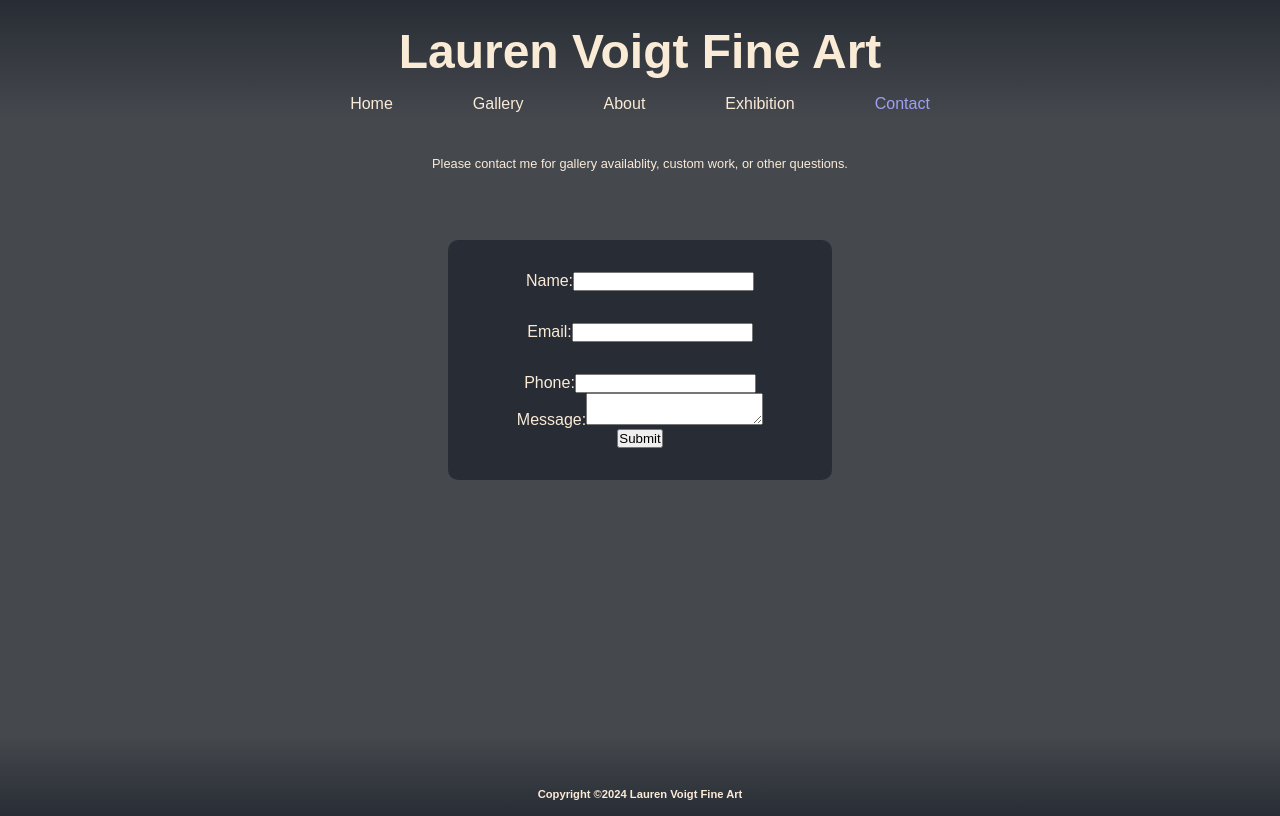
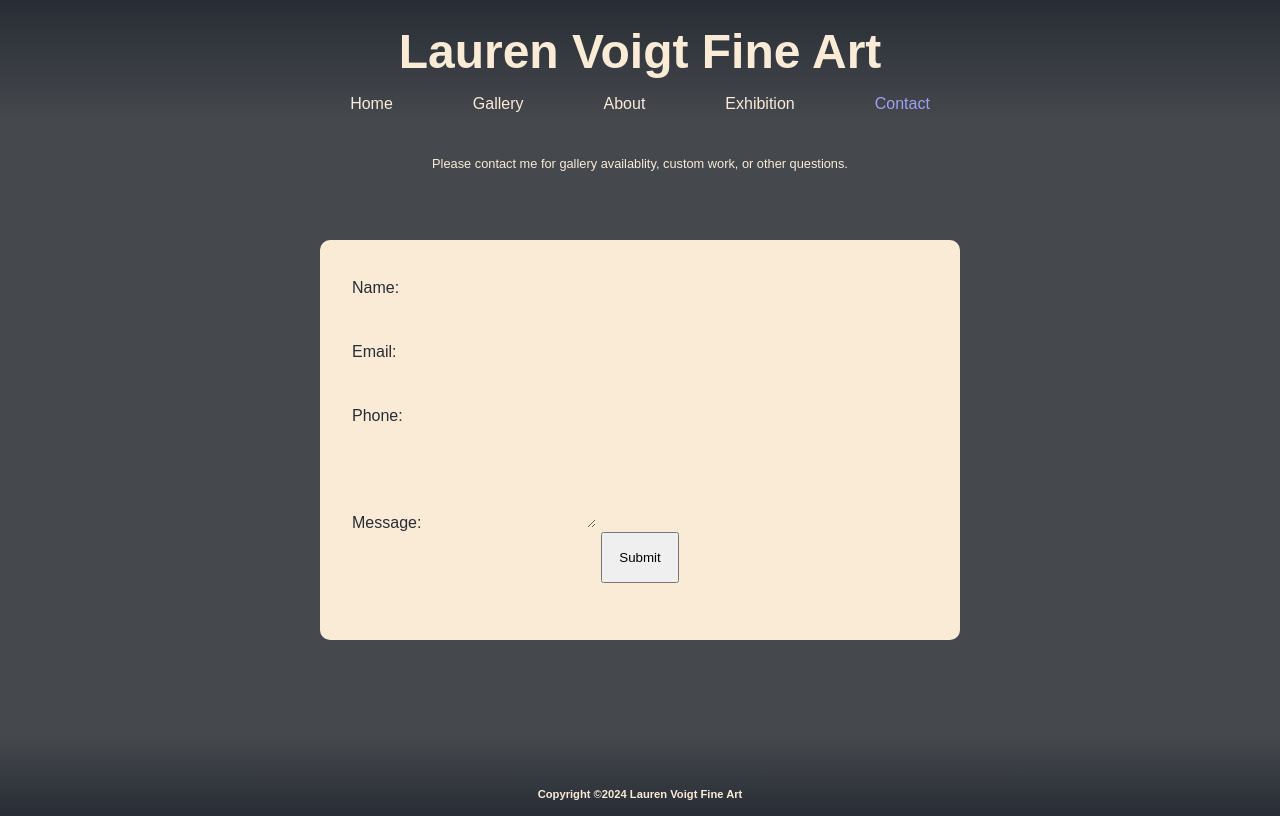
Before and after one commit to danieleugenevoigt/LVFA, a React (Create React App) app: page /contact in a window 1280 px wide. Built offline with nearby package versions, Linux system fonts and the light colour scheme; a web font is replaced by a local one.

Commit message:
corrected menu collapse problem, added contact form css

```diff
--- a/src/components/contact/Contact.js
+++ b/src/components/contact/Contact.js
@@ -62,8 +62,9 @@ function Contact() {
               <Field as="textarea" id="message" name="message" />
               <ErrorMessage name="message" component="div" className="error" />
             </div>
-
-            <button type="submit">Submit</button>
+            <div className="button-container">
+              <button type="submit">Submit</button>
+            </div>
           </Form>
         )}
       </Formik>
--- a/src/components/contact/contact.css
+++ b/src/components/contact/contact.css
@@ -2,18 +2,46 @@
     display: flex;
     flex-direction: column;
     height: 73vh;
+    align-content: left;
 }
 
 .formik {
-    background-color: var(--primary-gradient-color);
+    background-color: var(--primary-text-color);
     border-radius: 10px;;
-    height: 30vh;
+    height: 50vh;
     margin-left: auto;
     margin-right: auto;
     margin-top: 4rem;
-    width: 30%;
+    width: 50vw;
+    text-align: left;
+    color: var(--primary-gradient-color);
+}
+
+.formik button {
+    margin-left: auto;
+    margin-right: auto;
+    padding: 1rem;
+}
+
+.button-container {
+    display: flex;
+    flex-direction: row;
+    align-content: center;
 }
 
 input {
+    background-color: var(--primary-text-color);
+    border: none;
     margin-top: 2rem;
+    min-height: 2rem;
 }
+
+label {
+    margin-left: 2rem;
+}
+
+textarea {
+    background-color: var(--primary-text-color);
+    border: none;
+    min-height: 6rem;
+}
--- a/src/components/exhibition/exhibition.css
+++ b/src/components/exhibition/exhibition.css
@@ -11,7 +11,7 @@
     display: flex;
     flex-direction: column;
 
-    margin-right: 15vw;
+    margin-right: 0vw;
     text-align: left;
 }
 
@@ -96,6 +96,7 @@ h2{
     justify-content: flex-start;
     margin-left: auto;
     margin-right: auto;
+    height: 82vh;
     width: 80vw;
 }
 }
--- a/src/components/product-view/productView.css
+++ b/src/components/product-view/productView.css
@@ -70,7 +70,7 @@ span {
 }
 
 .slider {
-    margin-top: 1rem;
+    margin-bottom: 1rem;
 }
 
 }
```
